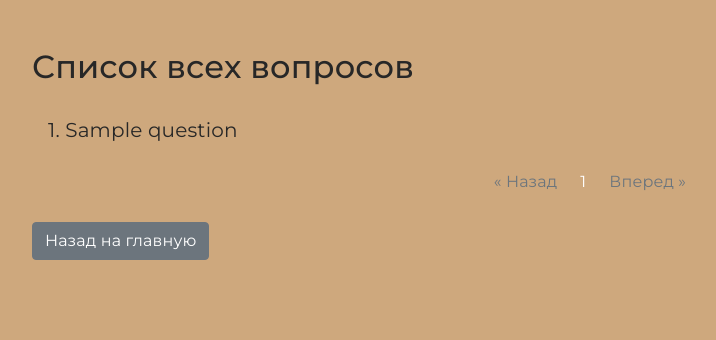
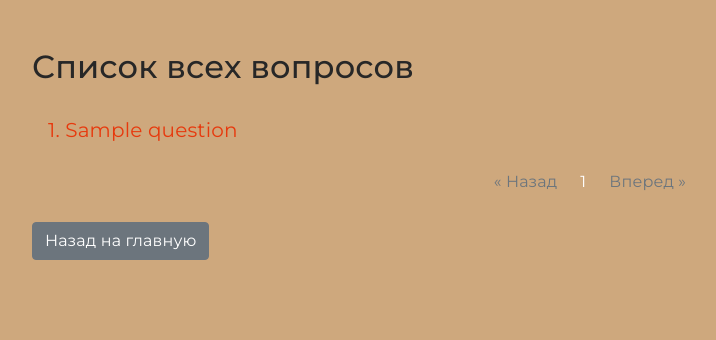
Before and after one commit to Ndk985/cuckoo_pump, a Flask app: page /questions in a window 1280 px wide, with the pointer over the restyled element. Shown: the part 92-432 px from the top of the page, without its empty margins (50-766 px from the left). Run offline with Flask 3, Linux system fonts and the light colour scheme; tables that the repository leaves empty hold one stand-in row (values such as "Sample post"); some libraries are stand-ins or nearby versions.

Commit message:
добавлена подсветка вопросов из списка

```diff
--- a/cp_app/static/css/style.css
+++ b/cp_app/static/css/style.css
@@ -118,3 +118,9 @@ textarea {
         margin: 0 auto;
     }
 }
+
+/* Подсветка вопросов-ссылок такая же, как у кнопок хедера */
+.list-group-item a:hover {
+    color: #e7390d !important;   /* ваш оранжевый из a.nav-link:hover */
+    transition: color 0.3s ease;
+}
```
